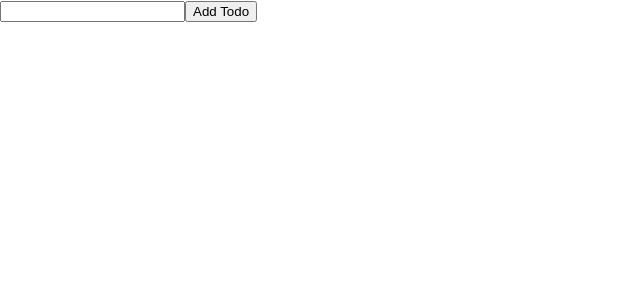
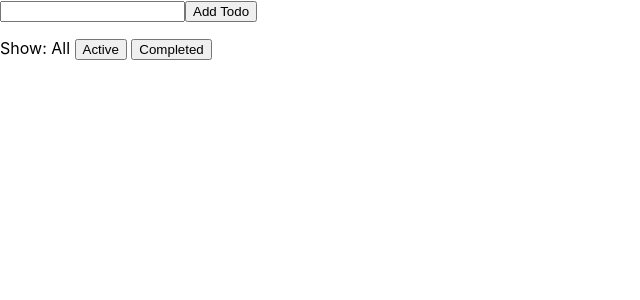
Before and after one commit to Betsy-Nazareno/Redux_React, a React (Create React App) app in the folder reducer/: page / in a window 1280 px wide. Shown: the top 300 px of the page, without its empty margins (0-640 px from the left). Built offline with nearby package versions, Linux system fonts and the light colour scheme.

Commit message:
Redux is done, but remember that you have to refactorize

```diff
--- /dev/null
+++ b/reducer/src/FilterLink.js
@@ -0,0 +1,24 @@
+import React from 'react';
+
+const FilterLink = (props) =>{
+    let filter = props.filter
+
+    if ( filter === props.currentFilter ){
+        return <span> {props.children} </span>
+    }
+    else {
+        return(
+            <button
+                onClick={()=> {
+                    props.store.dispatch({
+                        type: 'SET_VISIBILITY_FILTER',
+                        filter
+                    });
+                }}>
+                {props.children}
+            </button>
+        )
+    }
+}
+
+export default FilterLink;
--- a/reducer/src/TodoApp.js
+++ b/reducer/src/TodoApp.js
@@ -1,4 +1,6 @@
 import React, {Component} from 'react';
+import FilterLink from './FilterLink';
+import {getVisibleTodos} from './todoEstado';
 
 
 let nextid=0;
@@ -6,6 +8,11 @@ let nextid=0;
 class TodoApp extends Component {
 
     render(){
+        const visibleTodos = getVisibleTodos(
+            this.props.store.getState().todo,
+            this.props.store.getState().visibilityFilter
+        )
+
         return(
             <div>
                 <input ref={node=>{
@@ -24,12 +31,57 @@ class TodoApp extends Component {
 
                 <ul>
                     {
-                    this.props.store.getState().todo.map(todo=>
-                        <li key={todo.id}>
+                    visibleTodos.map(todo=>
+                        <li key={todo.id}
+                            onClick={()=>{
+                            this.props.store.dispatch({
+                                type: 'TOGGLE_TODO',
+                                id: todo.id
+                                })
+                            }}
+                            style={{
+                                textDecoration:
+                                todo.completed?
+                                'line-through' :
+                                'none'
+                            }}
+
+                        >
                             {todo.text}
                         </li>
                     )}
                 </ul>
+
+                <p>
+                    Show:
+                    {' '}
+                    <FilterLink
+                        filter='SHOW_ALL'
+                        store={this.props.store}
+                        currentFilter = {this.props.store.getState().visibilityFilter}
+                    >
+                        All
+                    </FilterLink>
+                    {' '}
+
+                    <FilterLink
+                        filter='SHOW_ACTIVE'
+                        store={this.props.store}
+                        currentFilter = {this.props.store.getState().visibilityFilter}
+                    >
+                        Active
+                    </FilterLink>
+                    {' '}
+
+                    <FilterLink
+                        filter='SHOW_COMPLETED'
+                        store={this.props.store}
+                        currentFilter = {this.props.store.getState().visibilityFilter}
+                    >
+                        Completed
+                    </FilterLink>
+                    {' '}
+                </p>
 
 
             </div>
--- a/reducer/src/todoEstado.js
+++ b/reducer/src/todoEstado.js
@@ -55,8 +55,27 @@ const visibilityFilter = (
       default:
         return state;
     }
-  };
+};
+
+const getVisibleTodos = (
+    todos,
+    filter
+    ) => {
+        switch (filter) {
+            case 'SHOW_ALL':
+                return todos;
+            case 'SHOW_COMPLETED':
+                return todos.filter(
+                    t => t.completed
+                );
+            case 'SHOW_ACTIVE':
+                return todos.filter(
+                    t => !t.completed
+                )
+            default:
+                return todos;
+        }
+    }
 
 
-
-module.exports = {toggleTodo, todo, visibilityFilter}
+module.exports = {toggleTodo, todo, visibilityFilter, getVisibleTodos}
```
